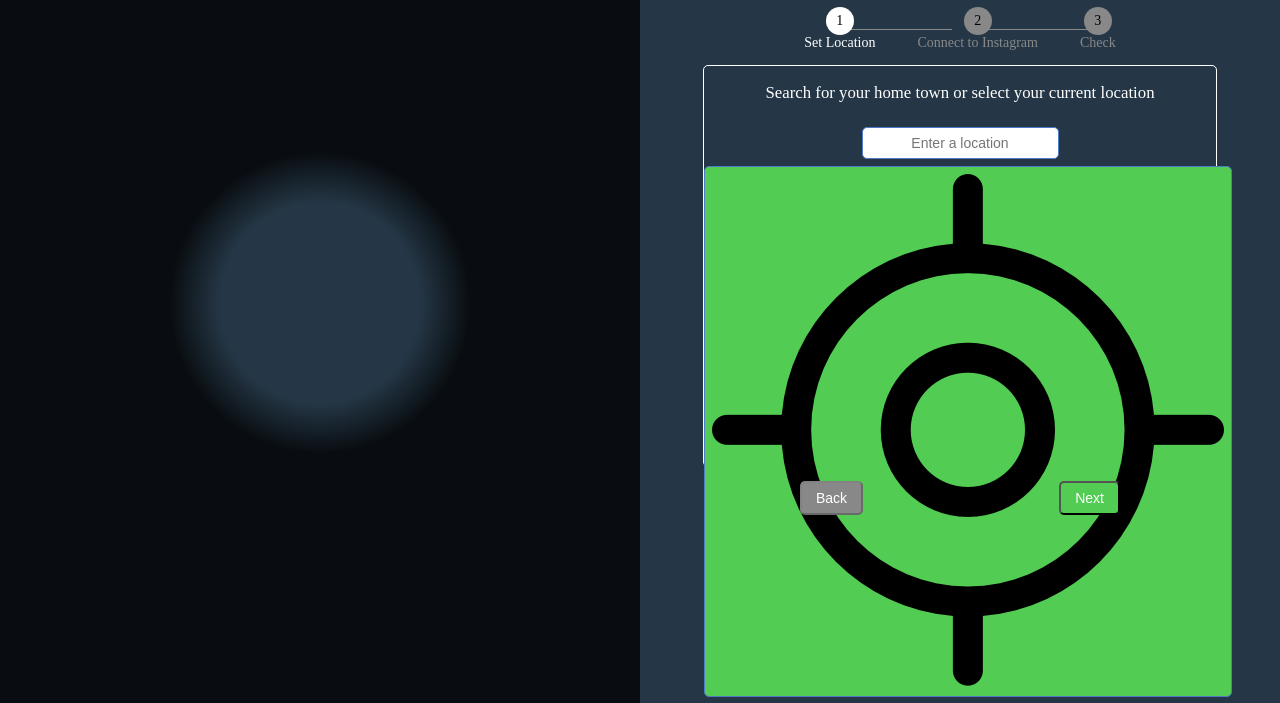
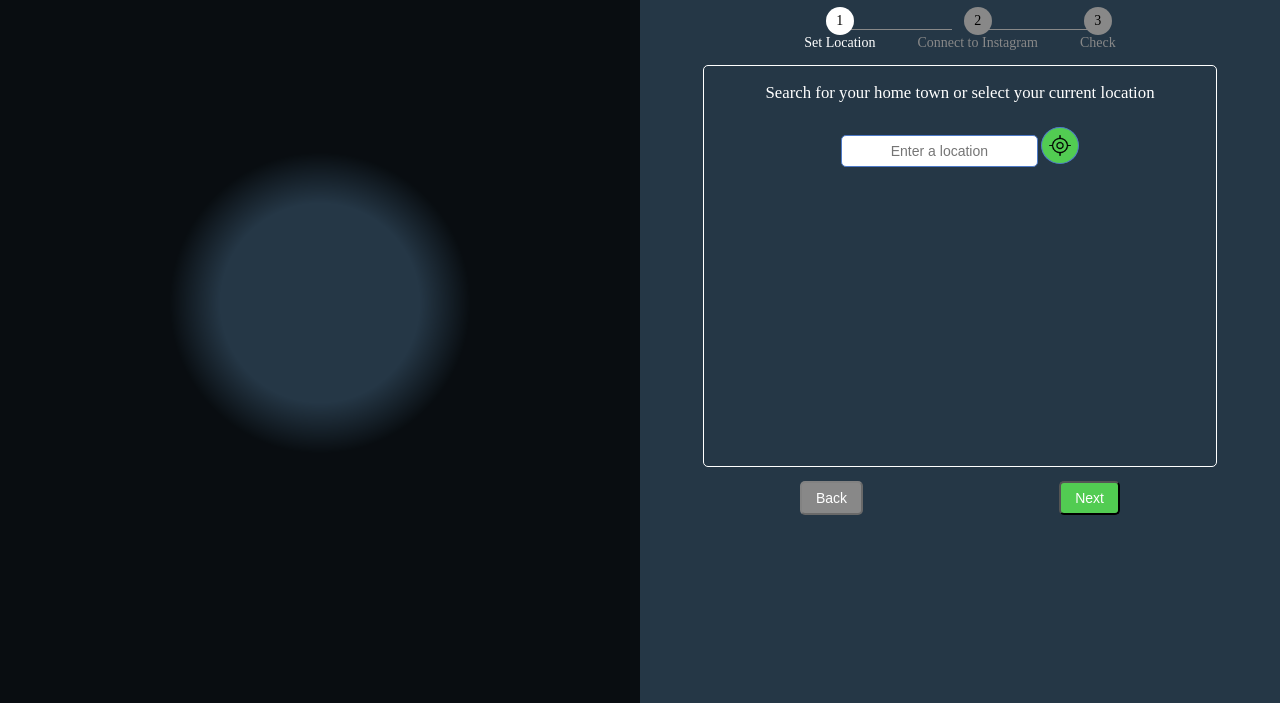
Before and after one commit to Nico4899/discover-me, a website: page index.html in a window 1280 px wide. Shown: the part 97-800 px from the top of the page. Drawn offline with Linux system fonts and the light colour scheme; some packages are replaced by stand-ins of ours.

Commit message:
Small fixes

```diff
--- a/index.css
+++ b/index.css
@@ -150,6 +150,7 @@ body, html {
 
 #step1-instruction button {
     background-color: var(--accent-green);
+    border-radius: 50%;
 }
 
 #instagram-connect-btn {
@@ -197,3 +198,9 @@ body, html {
     width: 2.25rem;
     height: 2.25rem;
 }
+
+#location-icon {
+    width: 1.55rem;
+    height: 1.5rem;
+    display: block;
+}
--- a/src/scripts/instagram-login.js
+++ b/src/scripts/instagram-login.js
@@ -5,5 +5,5 @@ document.getElementById('instagram-connect-btn').addEventListener('click', funct
                     '&redirect_uri=' + redirectUri +
                     '&scope=user_profile,user_media&response_type=code';
 
-    window.open(authUrl, 'InstagramLogin', 'width=800,height=600');
+    window.open(authUrl, 'InstagramLogin');
 });
```
